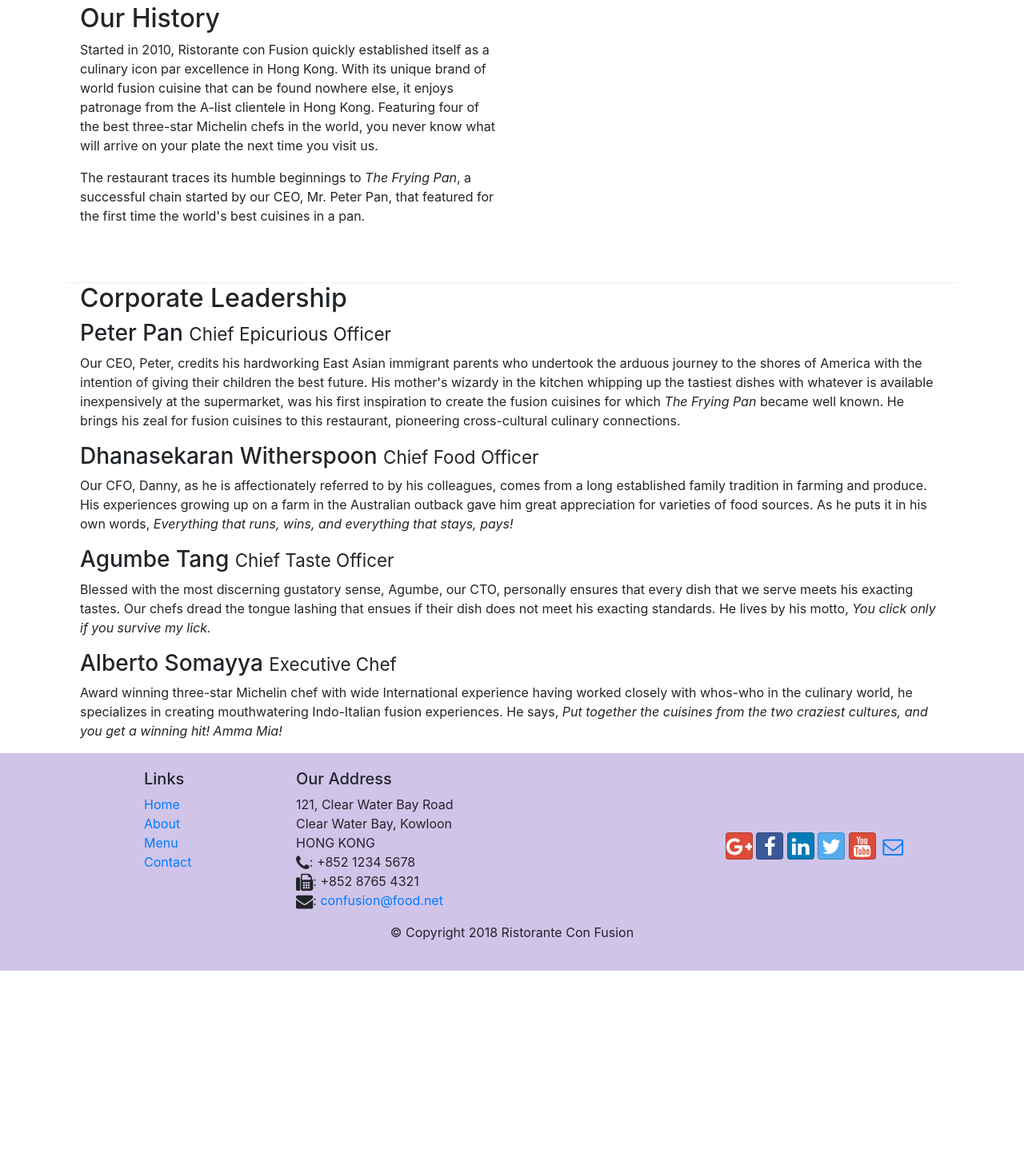
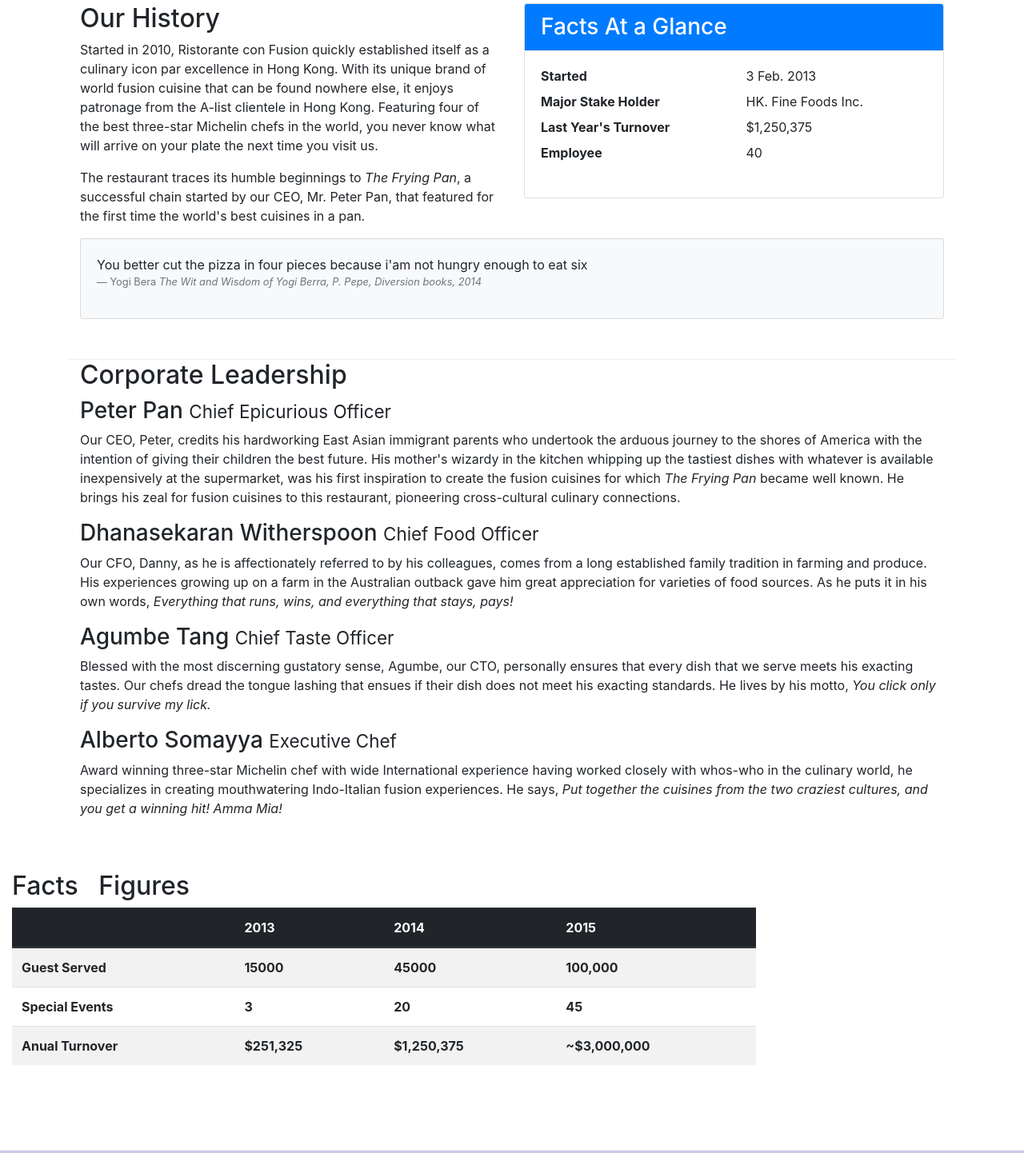
Before and after one commit to vinayat080/bootstrap, a website: page aboutus.html in a window 1280 px wide. Shown: the part 511-1953 px from the top of the page at 80% size. Before the commit the page ends 1725 px from the top, so only its background shows below. Drawn offline with nearby package versions, Linux system fonts and the light colour scheme.

Commit message:
Bootstrap table and cards

```diff
--- a/aboutus.html
+++ b/aboutus.html
@@ -78,7 +78,39 @@ use this class, the navbar also scrools when we scroll the page up/down-->
                 <p>Started in 2010, Ristorante con Fusion quickly established itself as a culinary icon par excellence in Hong Kong. With its unique brand of world fusion cuisine that can be found nowhere else, it enjoys patronage from the A-list clientele in Hong Kong.  Featuring four of the best three-star Michelin chefs in the world, you never know what will arrive on your plate the next time you visit us.</p>
                 <p>The restaurant traces its humble beginnings to <em>The Frying Pan</em>, a successful chain started by our CEO, Mr. Peter Pan, that featured for the first time the world's best cuisines in a pan.</p>
             </div>
-            <div>
+            <div class="col-sm">
+                <div class="card">
+                    <h3 class="card-header bg-primary text-white">Facts At a Glance</h3>
+                    <div class="card-body">
+                        <dl class="row">
+                            <dt class="col-6">Started</dt>
+                            <dd class="col-6">3 Feb. 2013</dd>
+                            <dt class="col-6">Major Stake Holder</dt>
+                            <dd class="col-6">HK. Fine Foods Inc.</dd>
+                            <dt class="col-6">Last Year's Turnover</dt>
+                            <dd class="col-6">$1,250,375</dd>
+                            <dt class="col-6">Employee</dt>
+                            <dd class="col-6">40</dd>
+                        </dl>
+                    </div>
+                </div>
+            </div>
+            <div class="col-12">
+                <!-- class as card card-body means this do not have card header only will have body-->
+                <div class="card card-body bg-light">
+                    <blockquote class="blockqote">
+                        <!--class buttom margin zero-->
+                        <p class="mb-0">
+                            You better cut the pizza in four pieces because
+                            i'am not hungry enough to eat six
+                        </p>
+                        <footer class="blockquote-footer">Yogi Bera
+                            <cite title="Source Title">The Wit and Wisdom of Yogi Berra, P. Pepe, Diversion
+                                books, 2014
+                            </cite>
+                        </footer>
+                    </blockquote>
+                </div>
             </div>
         </div>
 
@@ -96,7 +128,47 @@ use this class, the navbar also scrools when we scroll the page up/down-->
                 <p class="d-none d-sm-block">Award winning three-star Michelin chef with wide International experience having worked closely with whos-who in the culinary world, he specializes in creating mouthwatering Indo-Italian fusion experiences. He says, <em>Put together the cuisines from the two craziest cultures, and you get a winning hit! Amma Mia!</em></p>
             </div>
        </div>
+       <div class="row row-content">
+           <div class="col-12 col-sm-9">
+               <h2>Facts &nbsp; Figures</h2>
+               <div class="table-responsive">
+                   <table class="table table-striped">
+                       <thead class="thead-dark">
+                           <tr>
+                               <th>&nbsp;</th>
+                               <th>2013</th>
+                               <th>2014</th>
+                               <th>2015</th>
+                           </tr>
+                       </thead>
+                       <tbody>
+                           <tr>
+                               <th>Guest Served</th>
+                               <th>15000</th>
+                               <th>45000</th>
+                               <th>100,000</th>
+                           </tr>
+                           <tr>
+                                <th>Special Events</th>
+                                <th>3</th>
+                                <th>20</th>
+                                <th>45</th>
+                            </tr>
+                            <tr>
+                                <th>Anual Turnover</th>
+                                <th>$251,325</th>
+                                <th>$1,250,375</th>
+                                <th>~$3,000,000</th>
+                            </tr>
+                       </tbody>
+                   </table>
+               </div>
+           </div>
+           <div class="col-12 col-sm-3">
 
+           </div>
+
+       </div>
     </div>
 
     <footer class="footer">
```
